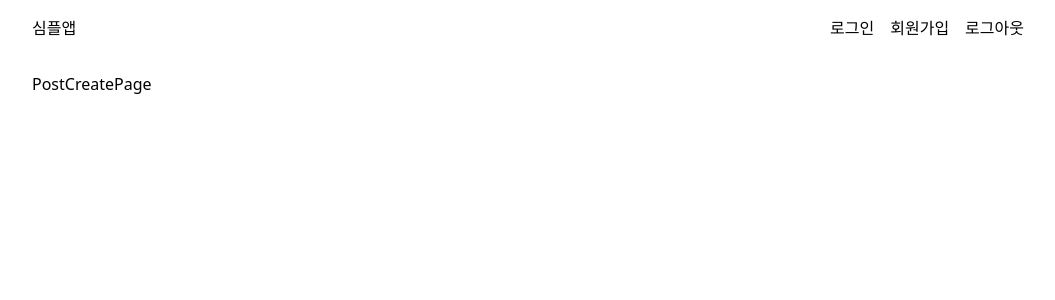
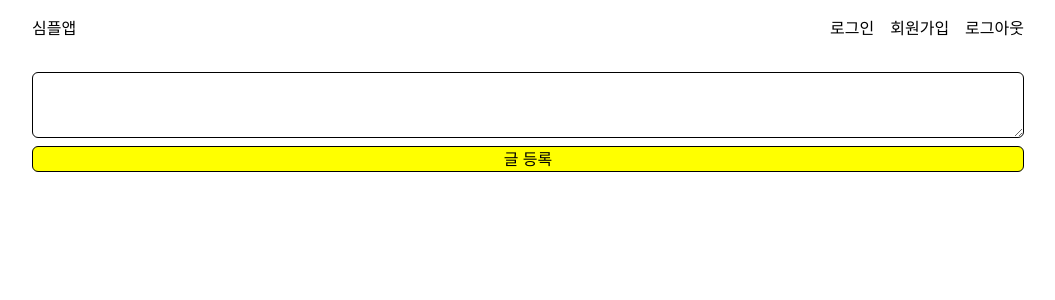
Before and after one commit to jungminji0215/react-auth, a React (Vite) app: page /posts/new in a window 1280 px wide. Shown: the top 300 px of the page, without its empty margins (112-1167 px from the left). Built offline with nearby package versions, Linux system fonts and the light colour scheme.

Commit message:
[feat](post) : post 등록 기능

```diff
--- a/src/api/post.ts
+++ b/src/api/post.ts
@@ -3,6 +3,33 @@ import { Post } from '../types/todo.ts';
 export const getPosts = async (): Promise<Post[]> => {
   const response = await fetch(`${import.meta.env.VITE_BASE_URL}/api/posts`);
 
+  if (!response.ok) {
+    const { message } = await response.json();
+    throw new Error(message || '알 수 없는 오류가 발생했습니다.');
+  }
+
   const res = await response.json();
   return res.posts;
 };
+
+export const createPost = async ({
+  content,
+  userId,
+}: {
+  content: string;
+  userId: number;
+}): Promise<Post> => {
+  const response = await fetch(`${import.meta.env.VITE_BASE_URL}/api/posts`, {
+    method: 'POST',
+    headers: { 'Content-Type': 'application/json' },
+    body: JSON.stringify({ content, authorId: userId }),
+  });
+
+  if (!response.ok) {
+    const { message } = await response.json();
+    throw new Error(message || '알 수 없는 오류가 발생했습니다.');
+  }
+
+  const data = await response.json();
+  return data.post;
+};
--- a/src/pages/PostCreatePage.tsx
+++ b/src/pages/PostCreatePage.tsx
@@ -1,5 +1,54 @@
 import PageContainer from '../components/PageContainer.tsx';
+import { useState } from 'react';
+import { useMutation, useQueryClient } from '@tanstack/react-query';
+import { createPost } from '../api/post.ts';
+import { useNavigate } from 'react-router';
+import * as React from 'react';
 
 export default function PostCreatePage() {
-  return <PageContainer>PostCreatePage</PageContainer>;
+  const queryClient = useQueryClient();
+  const navigate = useNavigate();
+  const [content, setContent] = useState<string>('');
+
+  const { mutate, isPending, isError, error, reset } = useMutation({
+    mutationFn: createPost,
+    onSuccess: () => {
+      queryClient.invalidateQueries({ queryKey: ['posts'] });
+      navigate('/');
+    },
+    onError: (error) => {
+      console.error('게시물 등록 실패:', error);
+    },
+  });
+
+  const handleSubmit = (e: React.FormEvent) => {
+    e.preventDefault();
+    mutate({ content, userId: 0 });
+  };
+
+  return (
+    <PageContainer>
+      <form onSubmit={handleSubmit} className="flex flex-col gap-2">
+        <textarea
+          value={content}
+          className="p-2 border rounded-md"
+          onChange={(e) => setContent(e.target.value)}
+        />
+
+        {isError && (
+          <p className="text-red-500" onClick={() => reset()}>
+            {error.message || '등록 중 오류가 발생했습니다.'}
+          </p>
+        )}
+
+        <button
+          type="submit"
+          disabled={isPending}
+          className={`border bg-primary rounded-md cursor-pointer ${isPending && 'opacity-50 cursor-not-allowed'}`}
+        >
+          {isPending ? '등록 중...' : '글 등록'}
+        </button>
+      </form>
+    </PageContainer>
+  );
 }
```
